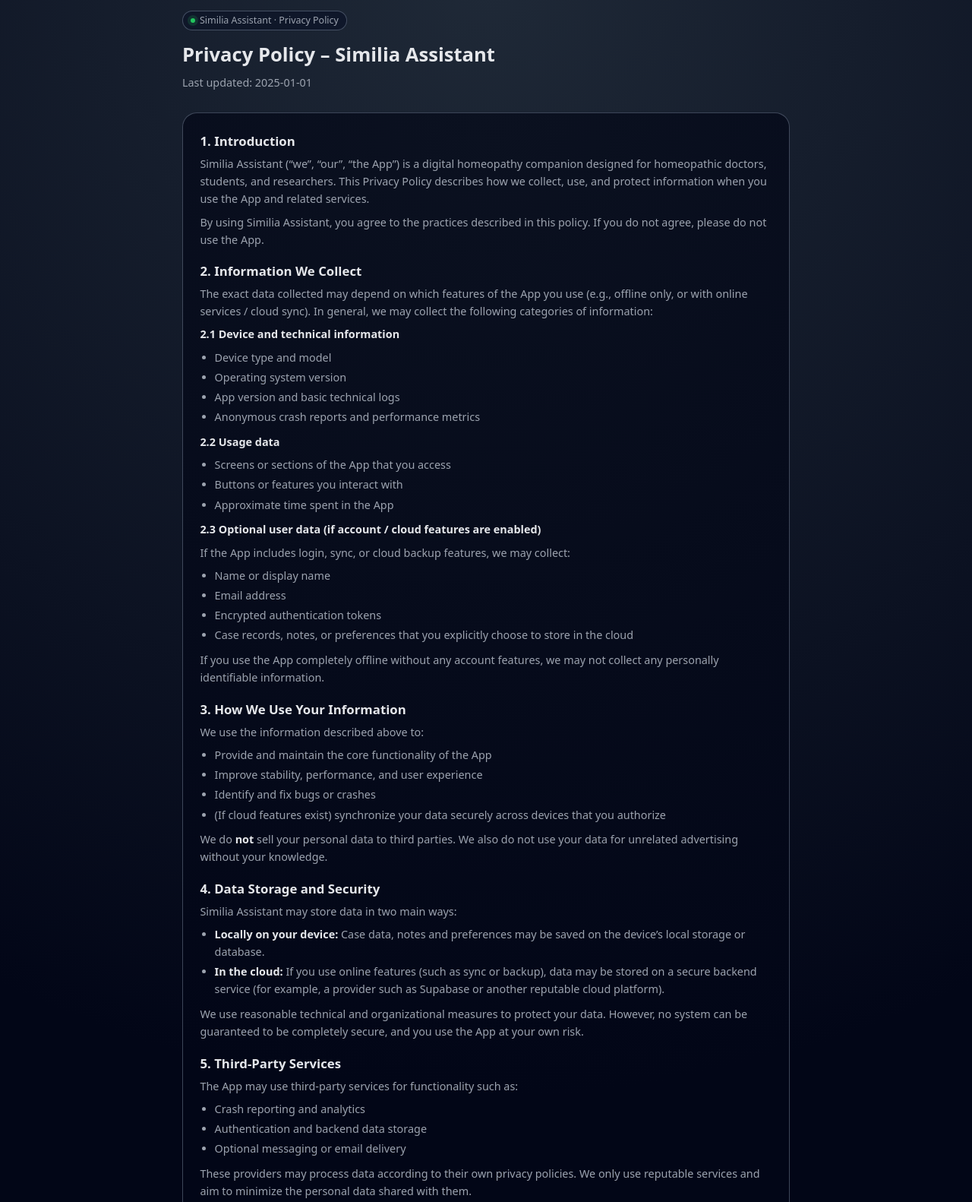
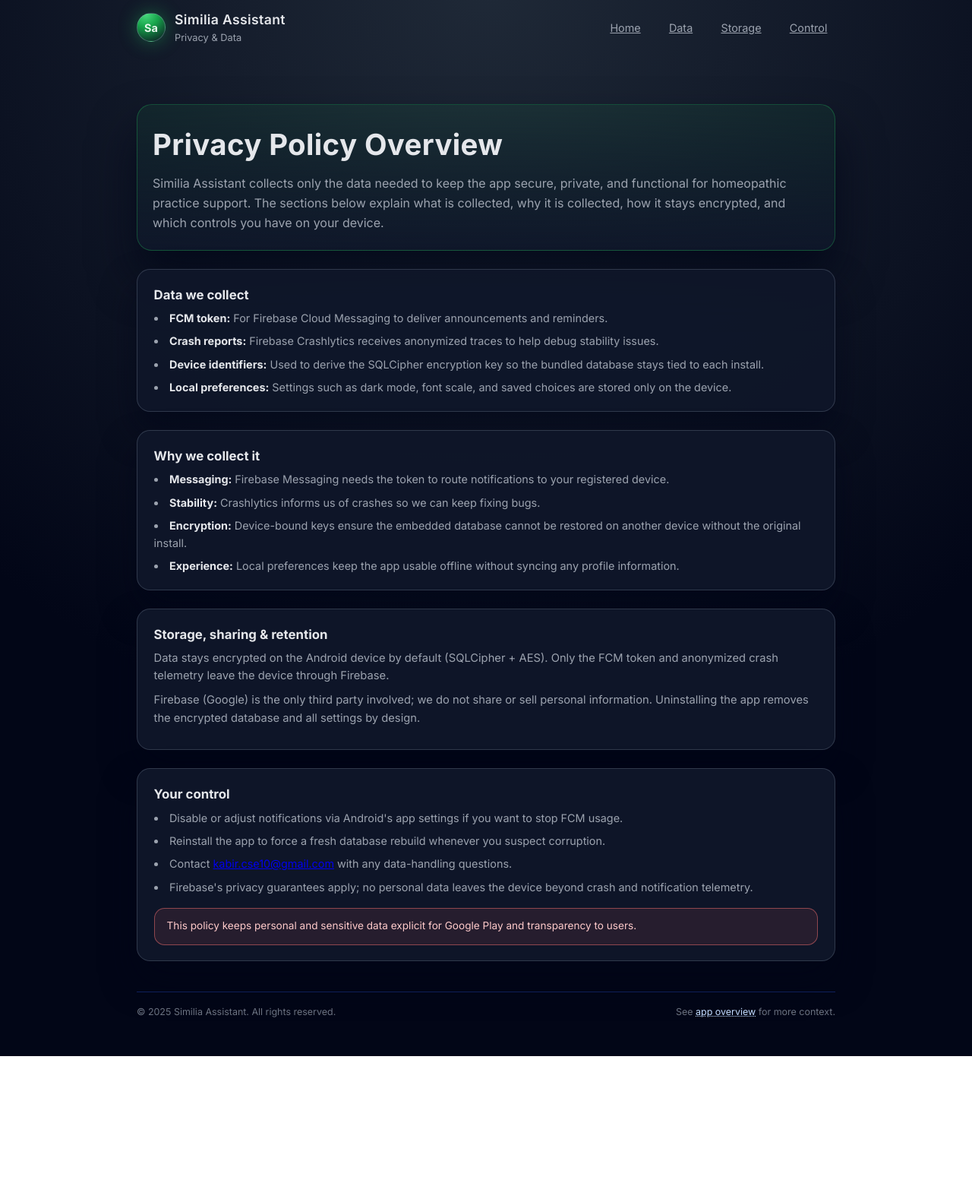
Before and after one commit to kabircse/similia-assistant, a plain HTML site: page privacy-policy.html in a window 1280 px wide. Shown: the part 20-1602 px from the top of the page at 76% size. After the commit the page ends 1410 px from the top, so only its background shows below. Drawn offline with Linux system fonts and the light colour scheme.

Commit message:
Update privacy-policy.html

```diff
--- a/privacy-policy.html
+++ b/privacy-policy.html
@@ -6,17 +6,28 @@
   <meta name="viewport" content="width=device-width, initial-scale=1" />
   <meta
     name="description"
-    content="Privacy Policy for Similia Assistant, a digital homeopathy companion for doctors, students, and researchers."
+    content="Privacy policy for Similia Assistant, outlining what data we collect, why we collect it, storage practices, and user controls."
+  />
+  <link rel="preconnect" href="https://fonts.googleapis.com" />
+  <link rel="preconnect" href="https://fonts.gstatic.com" crossorigin />
+  <link
+    href="https://fonts.googleapis.com/css2?family=Inter:wght@400;500;600;700&display=swap"
+    rel="stylesheet"
   />
   <style>
     :root {
-      --bg: #020617;
-      --card: #020617;
+      --bg: #0f172a;
+      --bg-soft: #020617;
+      --card-bg: #020617;
       --accent: #22c55e;
-      --accent-soft: rgba(34, 197, 94, 0.16);
-      --border: rgba(148, 163, 184, 0.4);
+      --accent-soft: rgba(34, 197, 94, 0.12);
+      --accent-border: rgba(34, 197, 94, 0.3);
       --text-main: #e5e7eb;
       --text-soft: #9ca3af;
+      --border-subtle: rgba(148, 163, 184, 0.25);
+      --danger-soft: rgba(248, 113, 113, 0.1);
+      --danger: #f97373;
+      --max-width: 960px;
     }
 
     * {
@@ -26,18 +37,12 @@
     }
 
     body {
-      font-family: system-ui, -apple-system, BlinkMacSystemFont, "Segoe UI",
-        sans-serif;
-      background: radial-gradient(circle at top, #1f2937 0, #020617 55%);
+      font-family: "Inter", system-ui, -apple-system, BlinkMacSystemFont,
+        "Segoe UI", sans-serif;
+      background: radial-gradient(circle at top, #1f2937 0, #020617 65%);
       color: var(--text-main);
       line-height: 1.6;
       -webkit-font-smoothing: antialiased;
-    }
-
-    a {
-      color: #a5b4fc;
-      text-decoration: underline;
-      text-decoration-style: dotted;
     }
 
     .page {
@@ -47,104 +52,172 @@
     }
 
     .shell {
-      max-width: 840px;
+      max-width: var(--max-width);
       margin: 0 auto;
       padding: 2rem 1.25rem 3rem;
     }
 
     header {
-      margin-bottom: 1.75rem;
+      display: flex;
+      align-items: center;
+      justify-content: space-between;
+      gap: 1rem;
+      padding-bottom: 1.25rem;
     }
 
-    header h1 {
-      font-size: 1.6rem;
-      margin-bottom: 0.3rem;
+    .brand {
+      display: flex;
+      align-items: center;
+      gap: 0.75rem;
     }
 
-    header p {
+    .brand-mark {
+      width: 38px;
+      height: 38px;
+      border-radius: 999px;
+      border: 1px solid rgba(148, 163, 184, 0.4);
+      background: radial-gradient(circle at 30% 0, #4ade80, #16a34a 40%, #0b1120);
+      display: flex;
+      align-items: center;
+      justify-content: center;
+      font-weight: 700;
       font-size: 0.9rem;
+      color: #e5f9ec;
+      box-shadow: 0 0 24px rgba(34, 197, 94, 0.4);
+    }
+
+    .brand-text {
+      display: flex;
+      flex-direction: column;
+    }
+
+    .brand-title {
+      font-size: 1.1rem;
+      font-weight: 600;
+      letter-spacing: 0.02em;
+    }
+
+    .brand-sub {
+      font-size: 0.8rem;
       color: var(--text-soft);
     }
 
-    .badge {
-      display: inline-flex;
+    nav {
+      display: flex;
       align-items: center;
-      gap: 0.4rem;
-      font-size: 0.78rem;
-      padding: 0.15rem 0.6rem;
-      border-radius: 999px;
-      border: 1px solid var(--border);
-      color: var(--text-soft);
-      margin-bottom: 0.7rem;
-      background: rgba(15, 23, 42, 0.9);
-    }
-
-    .badge span {
-      width: 6px;
-      height: 6px;
-      border-radius: 999px;
-      background: var(--accent);
-      box-shadow: 0 0 0 4px var(--accent-soft);
-    }
-
-    main {
-      border-radius: 1.2rem;
-      border: 1px solid var(--border);
-      background: radial-gradient(circle at top, #0b1120, #020617 55%);
-      padding: 1.5rem 1.4rem 1.6rem;
+      gap: 1rem;
       font-size: 0.9rem;
     }
 
-    section {
-      margin-bottom: 1.1rem;
+    nav a {
+      color: var(--text-soft);
+      padding: 0.35rem 0.6rem;
+      border-radius: 999px;
+      border: 1px solid transparent;
+      transition: all 0.18s ease-out;
     }
 
-    section:last-of-type {
-      margin-bottom: 0;
+    nav a:hover {
+      color: #f9fafb;
+      border-color: rgba(148, 163, 184, 0.4);
+    }
+
+    h1 {
+      font-size: clamp(2rem, 3vw, 2.6rem);
+      font-weight: 700;
+      letter-spacing: 0.01em;
+      margin-bottom: 0.5rem;
     }
 
     h2 {
       font-size: 1.05rem;
-      margin-bottom: 0.25rem;
+      margin-bottom: 0.35rem;
     }
 
-    p {
-      margin-bottom: 0.45rem;
+    .hero {
+      margin-top: 2rem;
+      padding: 1.4rem 1.25rem;
+      border-radius: 1.25rem;
+      background: linear-gradient(180deg, rgba(34, 197, 94, 0.08), rgba(15, 23, 42, 0.9));
+      border: 1px solid rgba(34, 197, 94, 0.3);
+      box-shadow: 0 35px 60px rgba(2, 6, 23, 0.7);
+    }
+
+    .hero p {
       color: var(--text-soft);
     }
 
-    ul {
-      margin: 0.3rem 0 0.6rem 1.2rem;
-      color: var(--text-soft);
+    main {
+      margin-top: 1.5rem;
+      display: flex;
+      flex-direction: column;
+      gap: 1.5rem;
     }
 
-    li {
-      margin-bottom: 0.2rem;
+    .card {
+      border-radius: 1.1rem;
+      border: 1px solid var(--border-subtle);
+      background: rgba(15, 23, 42, 0.95);
+      padding: 1.25rem 1.35rem;
+      box-shadow: 0 25px 45px rgba(2, 6, 23, 0.55);
     }
 
-    strong {
+    .card p {
+      font-size: 0.92rem;
+      color: var(--text-soft);
+      margin-bottom: 0.55rem;
+    }
+
+    .card ul {
+      list-style-position: inside;
+      padding-left: 0;
+      display: grid;
+      gap: 0.45rem;
+      color: var(--text-soft);
+      font-size: 0.9rem;
+    }
+
+    .card li strong {
       color: #e5e7eb;
     }
 
-    .note {
-      font-size: 0.8rem;
-      color: var(--text-soft);
-      margin-top: 0.4rem;
+    .notice {
+      margin-top: 1rem;
+      padding: 0.8rem 1rem;
+      border-radius: 0.85rem;
+      border: 1px solid rgba(248, 113, 113, 0.5);
+      background: rgba(248, 113, 113, 0.1);
+      color: #fecaca;
+      font-size: 0.85rem;
     }
 
     footer {
-      margin-top: 1.2rem;
+      margin-top: 2.5rem;
       font-size: 0.78rem;
-      color: var(--text-soft);
+      color: #6b7280;
+      border-top: 1px solid rgba(30, 64, 175, 0.5);
+      padding-top: 1rem;
       display: flex;
+      flex-wrap: wrap;
       justify-content: space-between;
-      flex-wrap: wrap;
-      gap: 0.4rem;
+      gap: 0.6rem;
     }
 
-    @media (max-width: 620px) {
-      main {
-        padding: 1.25rem 1.1rem 1.3rem;
+    footer a {
+      color: #c4ddff;
+      text-decoration: underline dotted;
+    }
+
+    @media (max-width: 640px) {
+      header {
+        flex-direction: column;
+        align-items: flex-start;
+      }
+
+      nav {
+        width: 100%;
+        justify-content: flex-start;
+        flex-wrap: wrap;
       }
     }
   </style>
@@ -153,214 +226,78 @@
   <div class="page">
     <div class="shell">
       <header>
-        <div class="badge">
-          <span></span>
-          Similia Assistant &middot; Privacy Policy
+        <div class="brand">
+          <div class="brand-mark">Sa</div>
+          <div class="brand-text">
+            <div class="brand-title">Similia Assistant</div>
+            <div class="brand-sub">Privacy &amp; Data</div>
+          </div>
         </div>
-        <h1>Privacy Policy – Similia Assistant</h1>
-        <p>Last updated: 2025-01-01</p>
+        <nav>
+          <a href="index.html">Home</a>
+          <a href="#data">Data</a>
+          <a href="#storage">Storage</a>
+          <a href="#control">Control</a>
+        </nav>
       </header>
 
       <main>
-        <section id="intro">
-          <h2>1. Introduction</h2>
+        <section class="hero">
+          <h1>Privacy Policy Overview</h1>
           <p>
-            Similia Assistant (“we”, “our”, “the App”) is a digital homeopathy companion
-            designed for homeopathic doctors, students, and researchers. This Privacy Policy
-            describes how we collect, use, and protect information when you use the App and
-            related services.
-          </p>
-          <p>
-            By using Similia Assistant, you agree to the practices described in this policy.
-            If you do not agree, please do not use the App.
+            Similia Assistant collects only the data needed to keep the app secure, private, and
+            functional for homeopathic practice support. The sections below explain what is collected,
+            why it is collected, how it stays encrypted, and which controls you have on your device.
           </p>
         </section>
 
-        <section id="info-we-collect">
-          <h2>2. Information We Collect</h2>
+        <section id="data" class="card">
+          <h2>Data we collect</h2>
+          <ul>
+            <li><strong>FCM token:</strong> For Firebase Cloud Messaging to deliver announcements and reminders.</li>
+            <li><strong>Crash reports:</strong> Firebase Crashlytics receives anonymized traces to help debug stability issues.</li>
+            <li><strong>Device identifiers:</strong> Used to derive the SQLCipher encryption key so the bundled database stays tied to each install.</li>
+            <li><strong>Local preferences:</strong> Settings such as dark mode, font scale, and saved choices are stored only on the device.</li>
+          </ul>
+        </section>
+
+        <section class="card">
+          <h2>Why we collect it</h2>
+          <ul>
+            <li><strong>Messaging:</strong> Firebase Messaging needs the token to route notifications to your registered device.</li>
+            <li><strong>Stability:</strong> Crashlytics informs us of crashes so we can keep fixing bugs.</li>
+            <li><strong>Encryption:</strong> Device-bound keys ensure the embedded database cannot be restored on another device without the original install.</li>
+            <li><strong>Experience:</strong> Local preferences keep the app usable offline without syncing any profile information.</li>
+          </ul>
+        </section>
+
+        <section id="storage" class="card">
+          <h2>Storage, sharing &amp; retention</h2>
           <p>
-            The exact data collected may depend on which features of the App you use (e.g.,
-            offline only, or with online services / cloud sync). In general, we may collect
-            the following categories of information:
+            Data stays encrypted on the Android device by default (SQLCipher + AES). Only the FCM token and anonymized crash telemetry leave the device through Firebase.
           </p>
-
-          <p><strong>2.1 Device and technical information</strong></p>
-          <ul>
-            <li>Device type and model</li>
-            <li>Operating system version</li>
-            <li>App version and basic technical logs</li>
-            <li>Anonymous crash reports and performance metrics</li>
-          </ul>
-
-          <p><strong>2.2 Usage data</strong></p>
-          <ul>
-            <li>Screens or sections of the App that you access</li>
-            <li>Buttons or features you interact with</li>
-            <li>Approximate time spent in the App</li>
-          </ul>
-
-          <p><strong>2.3 Optional user data (if account / cloud features are enabled)</strong></p>
           <p>
-            If the App includes login, sync, or cloud backup features, we may collect:
-          </p>
-          <ul>
-            <li>Name or display name</li>
-            <li>Email address</li>
-            <li>Encrypted authentication tokens</li>
-            <li>
-              Case records, notes, or preferences that you explicitly choose to store in the
-              cloud
-            </li>
-          </ul>
-
-          <p>
-            If you use the App completely offline without any account features, we may not
-            collect any personally identifiable information.
+            Firebase (Google) is the only third party involved; we do not share or sell personal information. Uninstalling the app removes the encrypted database and all settings by design.
           </p>
         </section>
 
-        <section id="use-of-info">
-          <h2>3. How We Use Your Information</h2>
-          <p>We use the information described above to:</p>
+        <section id="control" class="card">
+          <h2>Your control</h2>
           <ul>
-            <li>Provide and maintain the core functionality of the App</li>
-            <li>Improve stability, performance, and user experience</li>
-            <li>Identify and fix bugs or crashes</li>
-            <li>
-              (If cloud features exist) synchronize your data securely across devices that you
-              authorize
-            </li>
+            <li>Disable or adjust notifications via Android's app settings if you want to stop FCM usage.</li>
+            <li>Reinstall the app to force a fresh database rebuild whenever you suspect corruption.</li>
+            <li>Contact <a href="mailto:kabir.cse10@gmail.com">kabir.cse10@gmail.com</a> with any data-handling questions.</li>
+            <li>Firebase's privacy guarantees apply; no personal data leaves the device beyond crash and notification telemetry.</li>
           </ul>
-          <p>
-            We do <strong>not</strong> sell your personal data to third parties. We also do not
-            use your data for unrelated advertising without your knowledge.
-          </p>
-        </section>
-
-        <section id="storage-security">
-          <h2>4. Data Storage and Security</h2>
-          <p>
-            Similia Assistant may store data in two main ways:
-          </p>
-          <ul>
-            <li>
-              <strong>Locally on your device:</strong> Case data, notes and preferences may be
-              saved on the device’s local storage or database.
-            </li>
-            <li>
-              <strong>In the cloud:</strong> If you use online features (such as sync or backup),
-              data may be stored on a secure backend service (for example, a provider such as
-              Supabase or another reputable cloud platform).
-            </li>
-          </ul>
-          <p>
-            We use reasonable technical and organizational measures to protect your data.
-            However, no system can be guaranteed to be completely secure, and you use the App
-            at your own risk.
-          </p>
-        </section>
-
-        <section id="third-parties">
-          <h2>5. Third-Party Services</h2>
-          <p>
-            The App may use third-party services for functionality such as:
-          </p>
-          <ul>
-            <li>Crash reporting and analytics</li>
-            <li>Authentication and backend data storage</li>
-            <li>Optional messaging or email delivery</li>
-          </ul>
-          <p>
-            These providers may process data according to their own privacy policies. We only
-            use reputable services and aim to minimize the personal data shared with them.
-          </p>
-        </section>
-
-        <section id="children">
-          <h2>6. Children’s Privacy</h2>
-          <p>
-            Similia Assistant is primarily intended for use by adult homeopathic practitioners
-            and students under appropriate supervision. It is not designed for unsupervised
-            use by children under 13 years of age.
-          </p>
-          <p>
-            If you believe that a child has provided personal information through the App,
-            please contact us so that we can take appropriate action.
-          </p>
-        </section>
-
-        <section id="medical-disclaimer">
-          <h2>7. Medical Disclaimer</h2>
-          <p>
-            Similia Assistant is an <strong>educational and decision-support tool</strong> for
-            trained homeopathic practitioners and students. It does not provide medical
-            diagnosis or emergency treatment.
-          </p>
-          <ul>
-            <li>
-              The App does not guarantee cure or clinical outcome for any patient or disease.
-            </li>
-            <li>
-              The final responsibility for prescription, diagnosis and treatment always lies with
-              the health professional.
-            </li>
-            <li>
-              In emergencies or serious conditions, users must seek immediate care from qualified
-              medical services.
-            </li>
-          </ul>
-        </section>
-
-        <section id="your-rights">
-          <h2>8. Your Rights and Choices</h2>
-          <p>
-            Depending on your local laws and the features enabled in the App, you may have
-            rights such as:
-          </p>
-          <ul>
-            <li>Accessing the personal data we hold about you (if any)</li>
-            <li>Requesting correction of inaccurate data</li>
-            <li>Requesting deletion of certain data</li>
-            <li>Withdrawing consent where processing is based on consent</li>
-          </ul>
-          <p>
-            To exercise any of these rights, please contact us using the details in the
-            <a href="#contact">Contact</a> section below.
-          </p>
-        </section>
-
-        <section id="changes">
-          <h2>9. Changes to This Privacy Policy</h2>
-          <p>
-            We may update this Privacy Policy from time to time to reflect changes in the App,
-            legal requirements, or our data practices.
-          </p>
-          <p>
-            When we make significant changes, we will update the “Last updated” date at the top
-            of this page. In some cases, we may provide additional notice inside the App.
-          </p>
-        </section>
-
-        <section id="contact">
-          <h2>10. Contact</h2>
-          <p>
-            If you have any questions or concerns about this Privacy Policy or about how
-            Similia Assistant handles your data, you can contact:
-          </p>
-          <p>
-            Email:
-            <a href="mailto:kabir.cse10@gmail.com">kabir.cse10@gmail.com</a>
-          </p>
-          <p class="note">
-            Please do not send sensitive medical information by email unless it is strictly
-            necessary and you understand the associated risks.
-          </p>
+          <div class="notice">
+            This policy keeps personal and sensitive data explicit for Google Play and transparency to users.
+          </div>
         </section>
       </main>
 
       <footer>
-        <span>© 2025 Similia Assistant. All rights reserved.</span>
-        <span><a href="index.html">← Back to home</a></span>
+        <div>© 2025 Similia Assistant. All rights reserved.</div>
+        <div>See <a href="index.html" rel="noreferrer">app overview</a> for more context.</div>
       </footer>
     </div>
   </div>
```
